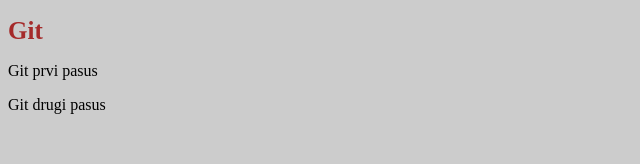
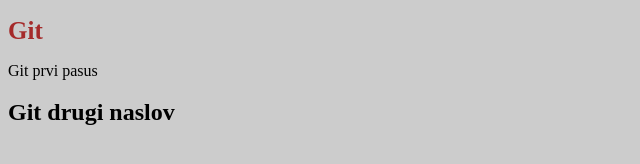
Before and after one commit to JelenaJelena13/smart, a plain HTML site: page index.html in a window 1280 px wide. Shown: the whole page, without its empty margins (0-640 px from the left). Drawn offline with Linux system fonts and the light colour scheme.

Commit message:
Dodat naslov

```diff
--- a/index.html
+++ b/index.html
@@ -11,6 +11,6 @@
     <h1>Git</h1>
 
     <p>Git prvi pasus</p>
-    <p>Git drugi pasus</p>
+    <h2>Git drugi naslov</h2>
 </body>
 </html>
```
